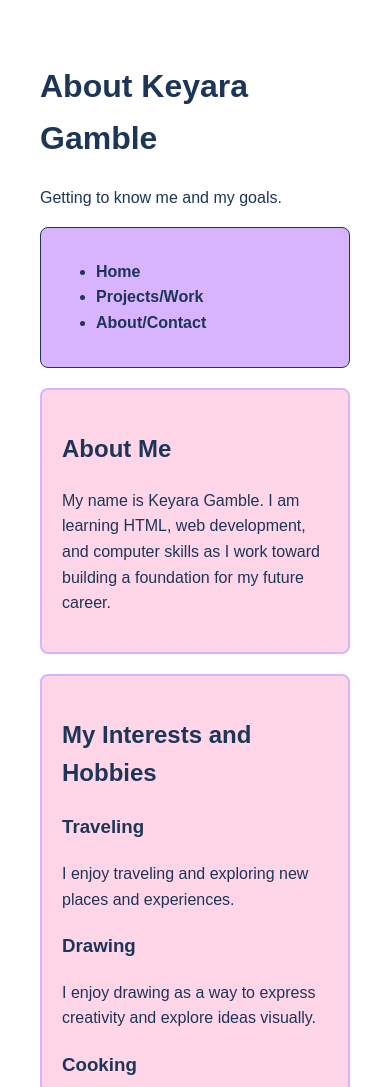
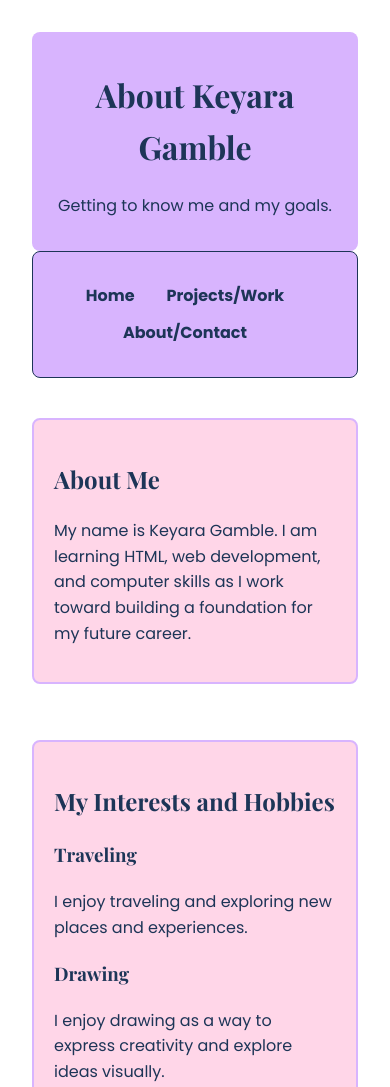
Before and after one commit to keyaragamble-cyber/my-first-website, a plain HTML site: page about.html in a window 390 px wide. Shown: the top 1087 px of the page. Drawn offline with nearby package versions, Linux system fonts and the light colour scheme.

Commit message:
Add files via upload

```diff
--- a/about.html
+++ b/about.html
@@ -3,6 +3,9 @@
 <head>
     <meta charset="UTF-8">
     <meta name="viewport" content="width=device-width, initial-scale=1.0">
+    <link rel="preconnect" href="https://fonts.googleapis.com">
+<link rel="preconnect" href="https://fonts.gstatic.com" crossorigin>
+<link href="https://fonts.googleapis.com/css2?family=Poppins:wght@400;500;600;700&family=Playfair+Display:wght@400;600;700&display=swap" rel="stylesheet">
     <title>About and Contact | Keyara Gamble</title>
 <link rel="stylesheet" href="style.css">
 </head>
--- a/style.css
+++ b/style.css
@@ -121,3 +121,133 @@ footer {
     margin-top: 25px;
     border-top: 2px solid var(--dark-blue);
 }
+
+/* =================================
+   RESPONSIVE PORTFOLIO DESIGN
+   ================================= */
+
+/* Consistent sizing and spacing */
+* {
+    box-sizing: border-box;
+}
+
+/* Main page layout using CSS Grid */
+main {
+    display: grid;
+    grid-template-columns: repeat(auto-fit, minmax(280px, 1fr));
+    gap: 24px;
+    max-width: 1200px;
+    margin: 0 auto;
+}
+
+/* Navigation using Flexbox */
+nav ul {
+    display: flex;
+    justify-content: center;
+    align-items: center;
+    flex-wrap: wrap;
+    gap: 16px;
+    list-style: none;
+    padding: 16px;
+    margin: 0;
+}
+
+nav li {
+    margin: 0;
+}
+
+/* Images adjust to screen size */
+img {
+    max-width: 100%;
+    height: auto;
+    display: block;
+    border-radius: 8px;
+}
+
+/* Header and footer */
+header,
+footer {
+    text-align: center;
+    padding: 24px;
+    background-color: var(--lavender);
+    border-radius: 8px;
+}
+
+/* Links and buttons */
+a {
+    transition: color 0.3s ease;
+}
+
+/* =================================
+   TABLET RESPONSIVENESS
+   ================================= */
+
+@media screen and (max-width: 768px) {
+
+    body {
+        margin: 16px;
+        padding: 16px;
+    }
+
+    main {
+        grid-template-columns: 1fr;
+        gap: 16px;
+    }
+
+    nav ul {
+        gap: 12px;
+    }
+
+    header {
+        padding: 16px;
+    }
+}
+
+/* =================================
+   MOBILE RESPONSIVENESS
+   ================================= */
+
+@media screen and (max-width: 320px) {
+
+    body {
+        margin: 8px;
+        padding: 8px;
+        font-size: 15px;
+    }
+
+    h1 {
+        font-size: 24px;
+    }
+
+    h2 {
+        font-size: 20px;
+    }
+
+    nav ul {
+        flex-direction: column;
+        gap: 8px;
+    }
+
+    nav a {
+        display: block;
+        padding: 8px;
+    }
+
+    section {
+        padding: 16px;
+        margin: 16px 0;
+    }
+
+    .project,
+    .interest {
+        padding: 16px;
+        margin: 8px 0;
+    }
+}
+body {
+    font-family: 'Poppins', sans-serif;
+}
+
+h1, h2, h3 {
+    font-family: 'Playfair Display', serif;
+}
```
Also changed, not shown: index.html (+3 -1 lines), projects.html (+3 -0 lines).
